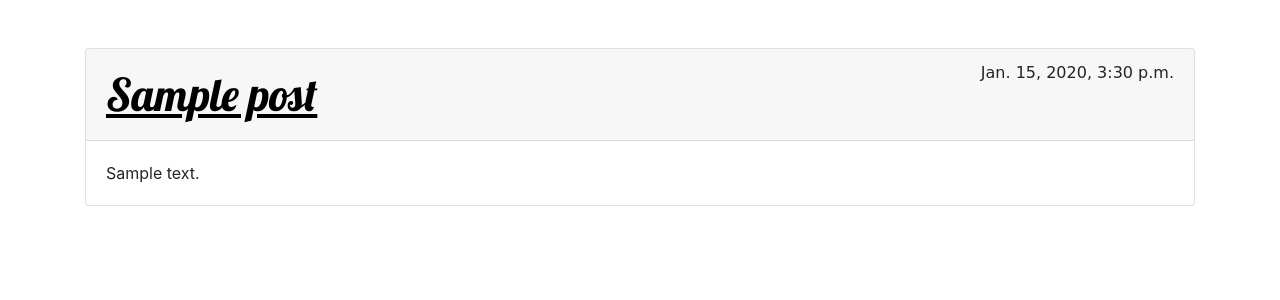
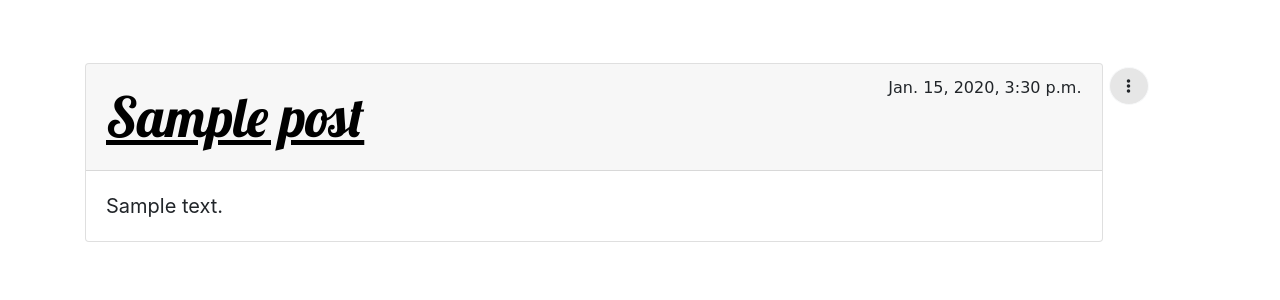
Before and after one commit to Saup21/Todo-list, a Django app: page /post/1/ in a window 1280 px wide. Shown: the part 79-379 px from the top of the page. Run offline with Django 3.2, Linux system fonts and the light colour scheme; a user stored in the database is signed in; tables that the repository leaves empty hold one stand-in row (values such as "Sample post"); some libraries are stand-ins or nearby versions.

Commit message:
Changed front-end

```diff
--- a/todo/static/css/todo.css
+++ b/todo/static/css/todo.css
@@ -27,14 +27,14 @@ div.post-flex {
 
 a.title {
     font-family: 'Lobster', sans-serif;
-    font-size: 45px;
+    font-size: 55px;
     margin-bottom: 0px;
     color: black;
 }
 
 p.title {
     font-family: 'Lobster', sans-serif;
-    font-size: 45px;
+    font-size: 55px;
     margin-bottom: 0px;
     color: black;
     cursor: default;
@@ -42,9 +42,65 @@ p.title {
 
 article.text {
     cursor: default;
+    font-size: 20px;
 }
 
 time.dt {
     font-family: cursive;
     cursor: default;
 }
+
+div.row {
+    padding: 15px;
+}
+
+div.col-11.col-sm-11 {
+    padding: 0px;
+}
+
+div.opt {
+    margin-top: 44px;
+    padding: 0px;
+}
+
+div.del-edit {
+    margin: 8px 0px;
+}
+
+button.btn {
+    width: 40px;
+    border-radius: 50%;
+    margin: 4px;
+}
+
+button.btn-light {
+    margin-top: 0px;
+    background-color: #e6e6e6 !important;
+}
+
+button.btn-light:hover {
+    background-color: #cccccc !important;
+}
+
+ul.dot {
+    padding-left: 0px;
+    margin-bottom: 0px;
+    /* float: right; */
+}
+
+ul.dot li {
+    list-style: none;
+    margin: 0px 2px;
+}
+
+ul.dot li.show {
+    margin-right: 0px;
+}
+
+ul.dot li.hide {
+    display: none;
+}
+
+ul.dot li.hide.actv {
+    /* float: none; */
+}
--- a/todo/static/js/todo.js
+++ b/todo/static/js/todo.js
@@ -1,15 +1,11 @@
-//
-// $(document).ready(function() {
-//     $('.drop_down_Icon').click(function() {
-//         $('ul').toggleClass('actv');
-//         $('li.right').toggle(400);
-//     });
-//
-//     $('.right, .left, .drop_down_Icon').click(function(e) {
-//         console.log(e.target.value);
-//         e.preventDefault();
-//     });
-// });
+$(document).ready(function() {
+    $('.btn-light').click(function() {
+        console.log('1');
+        $('li.hide').toggleClass('actv');
+        $('li.hide').toggle(400);
+        console.log('2');
+    });
+});
 //
 // $(window).resize(function() {
 //     if($(window).width()>=785) {
--- a/todo/templates/todo/base.html
+++ b/todo/templates/todo/base.html
@@ -37,5 +37,6 @@
         <script src="https://code.jquery.com/jquery-3.3.1.min.js" integrity="sha256-FgpCb/KJQlLNfOu91ta32o/NMZxltwRo8QtmkMRdAu8=" crossorigin="anonymous"></script>
         <script src="https://cdn.jsdelivr.net/npm/bootstrap@4.5.3/dist/js/bootstrap.bundle.min.js" integrity="sha384-ho+j7jyWK8fNQe+A12Hb8AhRq26LrZ/JpcUGGOn+Y7RsweNrtN/tE3MoK7ZeZDyx" crossorigin="anonymous"></script>
         <script src="https://kit.fontawesome.com/5820680ab6.js" crossorigin="anonymous"></script>
+        <script src="{% static 'js/todo.js' %}" type="text/javascript"></script>
     </body>
 </html>
--- a/todo/templates/todo/index.html
+++ b/todo/templates/todo/index.html
@@ -1,8 +1,10 @@
+{% load static %}
 <!DOCTYPE html>
 <html lang="en" dir="ltr">
     <head>
         <meta charset="utf-8">
         <title>Todo-list</title>
+        <link rel="icon" href="{% static 'images/icon.webp' %}" type="image/gif" sizes="16x16">
         <link rel="stylesheet" href="https://cdn.jsdelivr.net/npm/bootstrap@4.5.3/dist/css/bootstrap.min.css" integrity="sha384-TX8t27EcRE3e/ihU7zmQxVncDAy5uIKz4rEkgIXeMed4M0jlfIDPvg6uqKI2xXr2" crossorigin="anonymous">
         <link href="https://fonts.googleapis.com/icon?family=Material+Icons" rel="stylesheet">
         <link rel="stylesheet" href="https://cdnjs.cloudflare.com/ajax/libs/materialize/1.0.0-rc.1/css/materialize.min.css" integrity="sha256-qj3p6P1fJIV+Ndv7RW1ovZI2UhOuboj9GcODzcNFIN8=" crossorigin="anonymous" />
--- a/todo/templates/todo/post_detail.html
+++ b/todo/templates/todo/post_detail.html
@@ -3,6 +3,8 @@
 {% block content1 %}
 
 <div class="container">
+    <div class="row">
+        <div class="col-11 col-sm-11">
             <div class="card card-login mx-auto mt-5">
                <div class="card-header post-flex">
                    <p class="title"><u>{{ post.title }}</u></p>
@@ -15,5 +17,16 @@
                </div>
             </div>
         </div>
+        <div class="opt col-1 col-sm-1">
+            <div class="del-edit">
+                <ul class="dot">
+                    <li class="show"><button type="button" class="btn btn-light"><i class="fas fa-ellipsis-v"></i></button></li>
+                    <li class="hide"><button type="button" class="btn btn-warning"><i class="fas fa-edit"></i></button></li>
+                    <li class="hide"><button type="button" class="btn btn-danger"><i class="fas fa-trash-alt"></i></button></li>
+                </ul>
+            </div>
+        </div>
+    </div>
+</div>
 
 {% endblock %}
```
Lines whose indentation alone changed are shown as unchanged.
